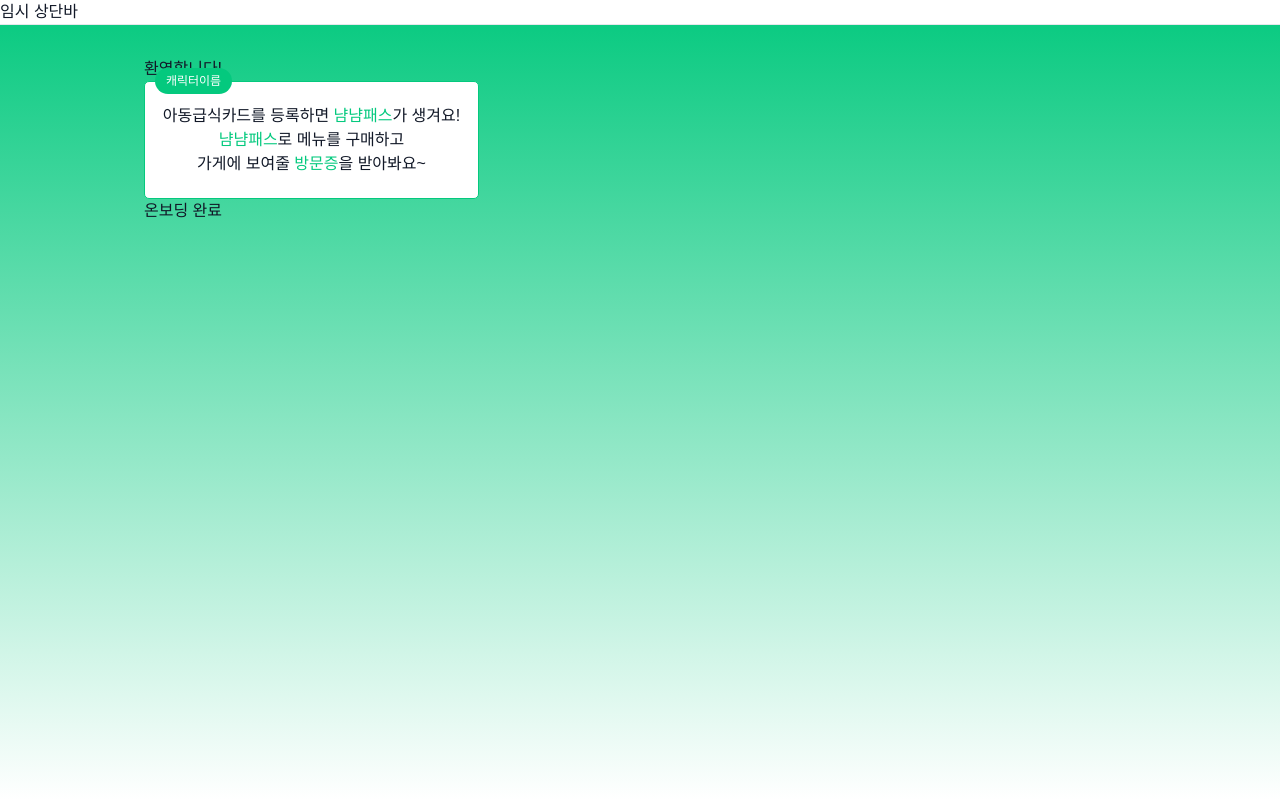
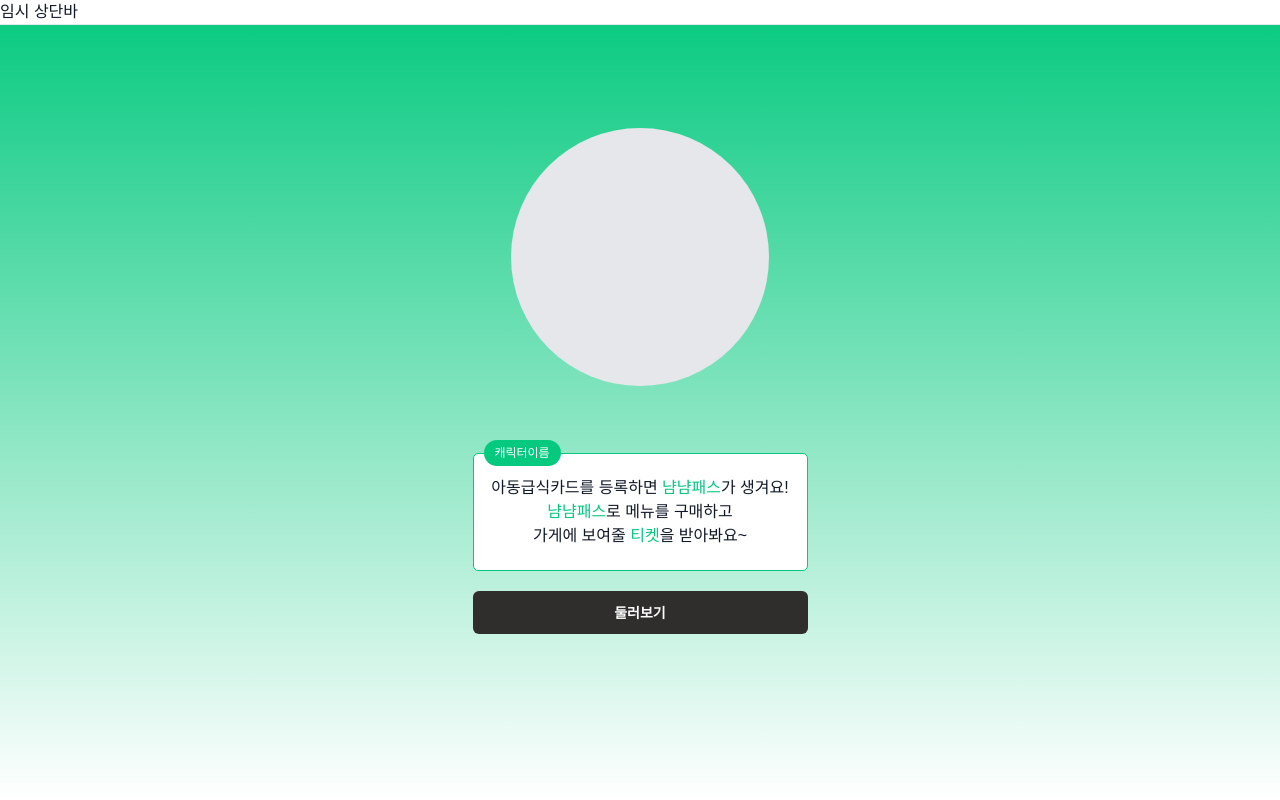
Before and after one commit to LetsEat-team/lets_eat_frontend, a React (Vite) app: page /childcard in a window 1280 px wide. Built offline with nearby package versions, Linux system fonts and the light colour scheme; a web font is replaced by a local one.

Commit message:
fix: ChildCardONBoard

```diff
--- a/src/pages/child_card/ChildCardOnBoard.tsx
+++ b/src/pages/child_card/ChildCardOnBoard.tsx
@@ -1,3 +1,4 @@
+import Button from "../../components/Button";
 import CharaTalk from "../../components/CharaTalk";
 
 type ChildCardOnBoardProps = {
@@ -7,16 +8,16 @@ type ChildCardOnBoardProps = {
 export default function ChildCardOnBoard({ onFinish }: ChildCardOnBoardProps) {
 
   return (
-    <div>
-      <h2>환영합니다!</h2>
+    <div className="flex flex-col justify-center items-center">
+      <div className="w-[258px] h-[258px] mt-[71px] mb-[67px] rounded-full bg-gray-200"></div>
       <CharaTalk charName="캐릭터이름">{`아동급식카드를 등록하면 `}
         <span className="text-maingreen">냠냠패스</span>
         {`가 생겨요!\n`}<span className="text-maingreen">냠냠패스</span>
         {`로 메뉴를 구매하고\n가게에 보여줄 `}
-        <span className="text-maingreen">방문증</span>
+        <span className="text-maingreen">티켓</span>
         {`을 받아봐요~`}
       </CharaTalk>
-      <button onClick={onFinish}>온보딩 완료</button>
+      <Button onClick={onFinish} className="mt-[20px]">둘러보기</Button>
     </div>
   );
 }
```
